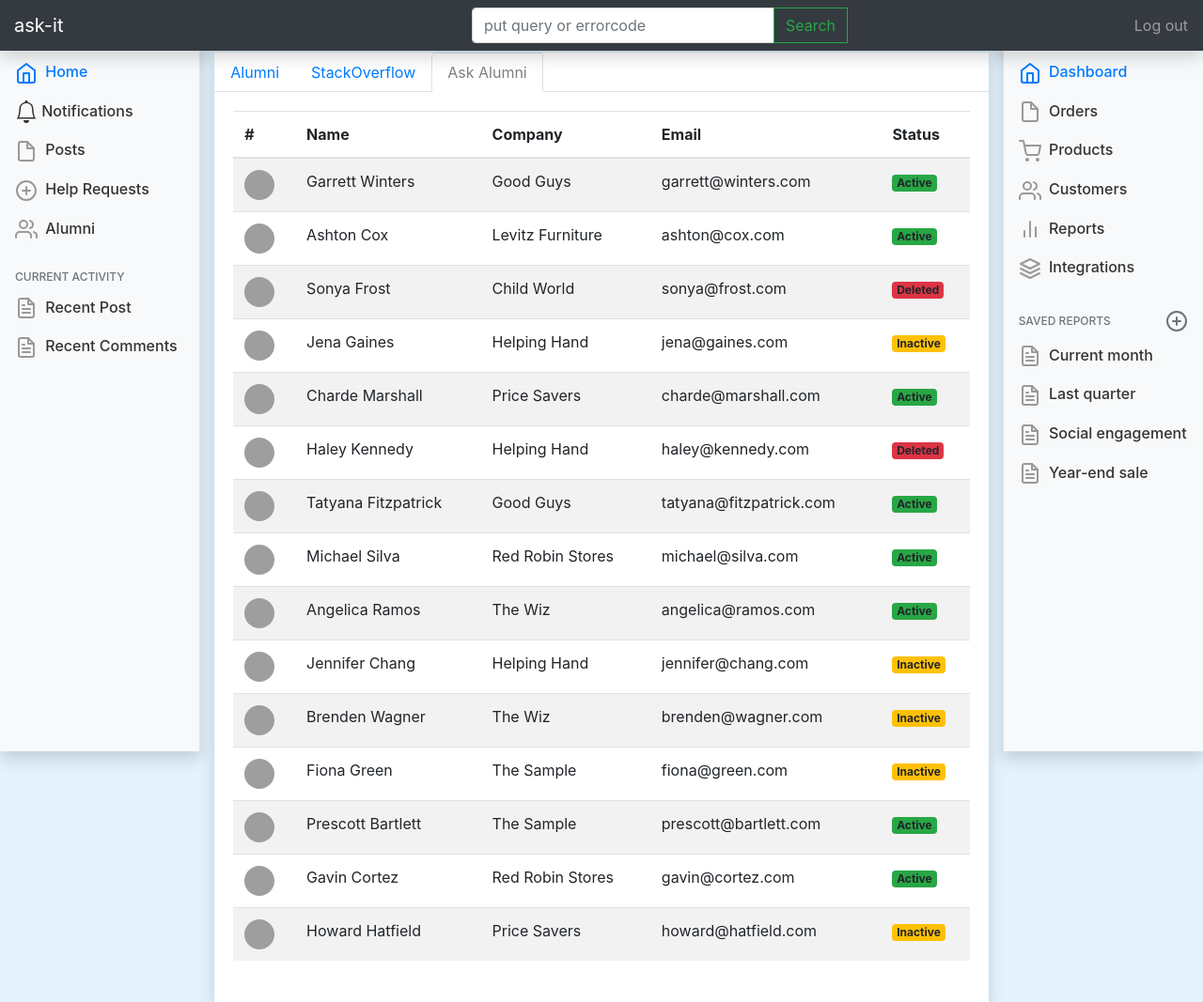
After one commit to amrutsavadatti/finalYrRawFiles, a Django app: page /askAlumni in a window 1280 px wide. The commit adds this page. Shown: the whole page at 94% size. Run offline with Django 3.2, Linux system fonts and the light colour scheme; some libraries are stand-ins or nearby versions; grey boxes are pictures that could not be loaded.

Commit message:
alumni page

```diff
--- a/askIt/Forum/urls.py
+++ b/askIt/Forum/urls.py
@@ -9,4 +9,5 @@ urlpatterns = [
     path("postAlumni", views.home, name = "postAlumni"),
     path("postStack", views.home1, name = "postStack"),
     path("profile", views.profile, name = "Profile"),
+    path("askAlumni", views.profile, name = "AskAlumni"),
 ]
--- a/askIt/Forum/views.py
+++ b/askIt/Forum/views.py
@@ -32,3 +32,6 @@ def home1(request):
 
 def profile(request):
     return render(request,"profile.html")
+
+def profile(request):
+    return render(request,"askAlumni.html")
--- /dev/null
+++ b/askIt/askIt/static/alumniCSS.css
@@ -0,0 +1,66 @@
+body{
+    background-color: #f7f7fc;
+    }
+
+    .timeline {
+        list-style-type: none;
+        position: relative
+    }
+
+    .timeline:before {
+        background: #dee2e6;
+        left: 9px;
+        width: 2px;
+        height: 100%
+    }
+
+    .timeline-item:before,
+    .timeline:before {
+        content: " ";
+        display: inline-block;
+        position: absolute;
+        z-index: 1
+    }
+
+    .timeline-item:before {
+        background: #fff;
+        border-radius: 50%;
+        border: 3px solid #3b7ddd;
+        left: 0;
+        width: 20px;
+        height: 20px
+    }
+    .card {
+        margin-bottom: 24px;
+        box-shadow: 0 0 0.875rem 0 rgba(33,37,41,.05);
+    }
+    .card {
+        position: relative;
+        display: flex;
+        flex-direction: column;
+        min-width: 0;
+        word-wrap: break-word;
+        background-color: #fff;
+        background-clip: initial;
+        border: 0 solid transparent;
+        border-radius: .25rem;
+    }
+    .card-body {
+        flex: 1 1 auto;
+        padding: 1.25rem;
+    }
+    .card-header:first-child {
+        border-radius: .25rem .25rem 0 0;
+    }
+    .card-header {
+        border-bottom-width: 1px;
+    }
+    .pb-0 {
+        padding-bottom: 0!important;
+    }
+    .card-header {
+        padding: 1rem 1.25rem;
+        margin-bottom: 0;
+        background-color: #fff;
+        border-bottom: 0 solid transparent;
+    }
--- /dev/null
+++ b/askIt/askIt/templates/askAlumni.html
@@ -0,0 +1,154 @@
+{% extends 'home.html' %}
+
+{% block cssStatic %}
+    {% load static %}
+    <link rel="stylesheet" href="{% static 'styles.css' %}">
+    <link rel="stylesheet" href="{% static 'alumniCSS.css' %}">
+{% endblock cssStatic %}
+
+{% block post1 %}
+    <div class="col pt-2 mt-5" >
+
+                    <div class="main shadow pb-2" style="background-color:white">
+
+                        <ul class="nav nav-tabs" >
+                        <li class="nav-item">
+                            <a class="nav-link" href="postAlumni" style="color:#007bff">Alumni</a>
+                        </li>
+                        <li class="nav-item ">
+                            <a class="nav-link " href="postStack" style="color:#007bff">StackOverflow</a>
+                        </li>
+                        <li class="nav-item">
+                            <a class="nav-link active" href="askAlumni" style="color:grey">Ask Alumni</a>
+                        </li>
+                        </ul>
+
+                        {% comment %} this is blogPost  {% endcomment %}
+
+                        <div class="card-body">
+						<table class="table table-striped" style="width:100%">
+							<thead>
+								<tr>
+									<th>#</th>
+									<th>Name</th>
+									<th>Company</th>
+									<th>Email</th>
+									<th>Status</th>
+								</tr>
+							</thead>
+							<tbody>
+								<tr>
+									<td><img src="https://bootdey.com/img/Content/avatar/avatar1.png" width="32" height="32" class="rounded-circle my-n1" alt="Avatar"></td>
+									<td>Garrett Winters</td>
+									<td>Good Guys</td>
+									<td>garrett@winters.com</td>
+									<td><span class="badge bg-success">Active</span></td>
+								</tr>
+								<tr>
+									<td><img src="https://bootdey.com/img/Content/avatar/avatar1.png" width="32" height="32" class="rounded-circle my-n1" alt="Avatar"></td>
+									<td>Ashton Cox</td>
+									<td>Levitz Furniture</td>
+									<td>ashton@cox.com</td>
+									<td><span class="badge bg-success">Active</span></td>
+								</tr>
+								<tr>
+									<td><img src="https://bootdey.com/img/Content/avatar/avatar1.png" width="32" height="32" class="rounded-circle my-n1" alt="Avatar"></td>
+									<td>Sonya Frost</td>
+									<td>Child World</td>
+									<td>sonya@frost.com</td>
+									<td><span class="badge bg-danger">Deleted</span></td>
+								</tr>
+								<tr>
+									<td><img src="https://bootdey.com/img/Content/avatar/avatar1.png" width="32" height="32" class="rounded-circle my-n1" alt="Avatar"></td>
+									<td>Jena Gaines</td>
+									<td>Helping Hand</td>
+									<td>jena@gaines.com</td>
+									<td><span class="badge bg-warning">Inactive</span></td>
+								</tr>
+								<tr>
+									<td><img src="https://bootdey.com/img/Content/avatar/avatar2.png" width="32" height="32" class="rounded-circle my-n1" alt="Avatar"></td>
+									<td>Charde Marshall</td>
+									<td>Price Savers</td>
+									<td>charde@marshall.com</td>
+									<td><span class="badge bg-success">Active</span></td>
+								</tr>
+								<tr>
+									<td><img src="https://bootdey.com/img/Content/avatar/avatar2.png" width="32" height="32" class="rounded-circle my-n1" alt="Avatar"></td>
+									<td>Haley Kennedy</td>
+									<td>Helping Hand</td>
+									<td>haley@kennedy.com</td>
+									<td><span class="badge bg-danger">Deleted</span></td>
+								</tr>
+								<tr>
+									<td><img src="https://bootdey.com/img/Content/avatar/avatar2.png" width="32" height="32" class="rounded-circle my-n1" alt="Avatar"></td>
+									<td>Tatyana Fitzpatrick</td>
+									<td>Good Guys</td>
+									<td>tatyana@fitzpatrick.com</td>
+									<td><span class="badge bg-success">Active</span></td>
+								</tr>
+								<tr>
+									<td><img src="https://bootdey.com/img/Content/avatar/avatar3.png" width="32" height="32" class="rounded-circle my-n1" alt="Avatar"></td>
+									<td>Michael Silva</td>
+									<td>Red Robin Stores</td>
+									<td>michael@silva.com</td>
+									<td><span class="badge bg-success">Active</span></td>
+								</tr>
+								<tr>
+									<td><img src="https://bootdey.com/img/Content/avatar/avatar3.png" width="32" height="32" class="rounded-circle my-n1" alt="Avatar"></td>
+									<td>Angelica Ramos</td>
+									<td>The Wiz</td>
+									<td>angelica@ramos.com</td>
+									<td><span class="badge bg-success">Active</span></td>
+								</tr>
+								<tr>
+									<td><img src="https://bootdey.com/img/Content/avatar/avatar4.png" width="32" height="32" class="rounded-circle my-n1" alt="Avatar"></td>
+									<td>Jennifer Chang</td>
+									<td>Helping Hand</td>
+									<td>jennifer@chang.com</td>
+									<td><span class="badge bg-warning">Inactive</span></td>
+								</tr>
+								<tr>
+									<td><img src="https://bootdey.com/img/Content/avatar/avatar4.png" width="32" height="32" class="rounded-circle my-n1" alt="Avatar"></td>
+									<td>Brenden Wagner</td>
+									<td>The Wiz</td>
+									<td>brenden@wagner.com</td>
+									<td><span class="badge bg-warning">Inactive</span></td>
+								</tr>
+								<tr>
+									<td><img src="https://bootdey.com/img/Content/avatar/avatar4.png" width="32" height="32" class="rounded-circle my-n1" alt="Avatar"></td>
+									<td>Fiona Green</td>
+									<td>The Sample</td>
+									<td>fiona@green.com</td>
+									<td><span class="badge bg-warning">Inactive</span></td>
+								</tr>
+								<tr>
+									<td><img src="https://bootdey.com/img/Content/avatar/avatar5.png" width="32" height="32" class="rounded-circle my-n1" alt="Avatar"></td>
+									<td>Prescott Bartlett</td>
+									<td>The Sample</td>
+									<td>prescott@bartlett.com</td>
+									<td><span class="badge bg-success">Active</span></td>
+								</tr>
+								<tr>
+									<td><img src="https://bootdey.com/img/Content/avatar/avatar5.png" width="32" height="32" class="rounded-circle my-n1" alt="Avatar"></td>
+									<td>Gavin Cortez</td>
+									<td>Red Robin Stores</td>
+									<td>gavin@cortez.com</td>
+									<td><span class="badge bg-success">Active</span></td>
+								</tr>
+								<tr>
+									<td><img src="https://bootdey.com/img/Content/avatar/avatar5.png" width="32" height="32" class="rounded-circle my-n1" alt="Avatar"></td>
+									<td>Howard Hatfield</td>
+									<td>Price Savers</td>
+									<td>howard@hatfield.com</td>
+									<td><span class="badge bg-warning">Inactive</span></td>
+								</tr>
+							</tbody>
+						</table>
+					</div>
+
+                    {% comment %} end main {% endcomment %}
+                </div>
+
+            </div>
+
+{% endblock post1 %}
--- a/askIt/askIt/templates/home.html
+++ b/askIt/askIt/templates/home.html
@@ -16,7 +16,16 @@
                         <li class="nav-item">
                             <a class="nav-link active" href="profile">
                             <svg xmlns="http://www.w3.org/2000/svg" width="24" height="24" viewBox="0 0 24 24" fill="none" stroke="currentColor" stroke-width="2" stroke-linecap="round" stroke-linejoin="round" class="feather feather-home"><path d="M3 9l9-7 9 7v11a2 2 0 0 1-2 2H5a2 2 0 0 1-2-2z"></path><polyline points="9 22 9 12 15 12 15 22"></polyline></svg>
-                            Dashboard <span class="sr-only">(current)</span>
+                            Home <span class="sr-only">(current)</span>
+                            </a>
+                        </li>
+                        <li class="nav-item">
+                            <a class="nav-link" href="profile">
+
+                            <svg xmlns="http://www.w3.org/2000/svg" width="24" height="24" fill="currentColor" class="bi bi-bell" viewBox="0 0 16 16">
+                                <path d="M8 16a2 2 0 0 0 2-2H6a2 2 0 0 0 2 2zM8 1.918l-.797.161A4.002 4.002 0 0 0 4 6c0 .628-.134 2.197-.459 3.742-.16.767-.376 1.566-.663 2.258h10.244c-.287-.692-.502-1.49-.663-2.258C12.134 8.197 12 6.628 12 6a4.002 4.002 0 0 0-3.203-3.92L8 1.917zM14.22 12c.223.447.481.801.78 1H1c.299-.199.557-.553.78-1C2.68 10.2 3 6.88 3 6c0-2.42 1.72-4.44 4.005-4.901a1 1 0 1 1 1.99 0A5.002 5.002 0 0 1 13 6c0 .88.32 4.2 1.22 6z"/>
+                            </svg>
+                            Notifications <span class="sr-only"></span>
                             </a>
                         </li>
                         <li class="nav-item">
--- a/askIt/askIt/templates/postStack.html
+++ b/askIt/askIt/templates/postStack.html
@@ -16,6 +16,9 @@
                         </li>
                         <li class="nav-item">
                             <a class="nav-link " href="postStack" style="color:#007bff">StackOverflow</a>
+                        </li>
+                        <li class="nav-item">
+                            <a class="nav-link " href="askAlumni" style="color:#grey">Ask Alumni</a>
                         </li>
                         </ul>
 
```
Also changed, not shown: askIt/askIt/templates/postAlumni.html (+4 -3 lines), askIt/askIt/templates/profile.html (+13 -18 lines), askIt/scrap/aaa.js (+250 -0 lines), askIt/askIt/static/DownStatus.png (added), askIt/askIt/static/UpStatus.png (added), askIt/askIt/static/post.png (added).
